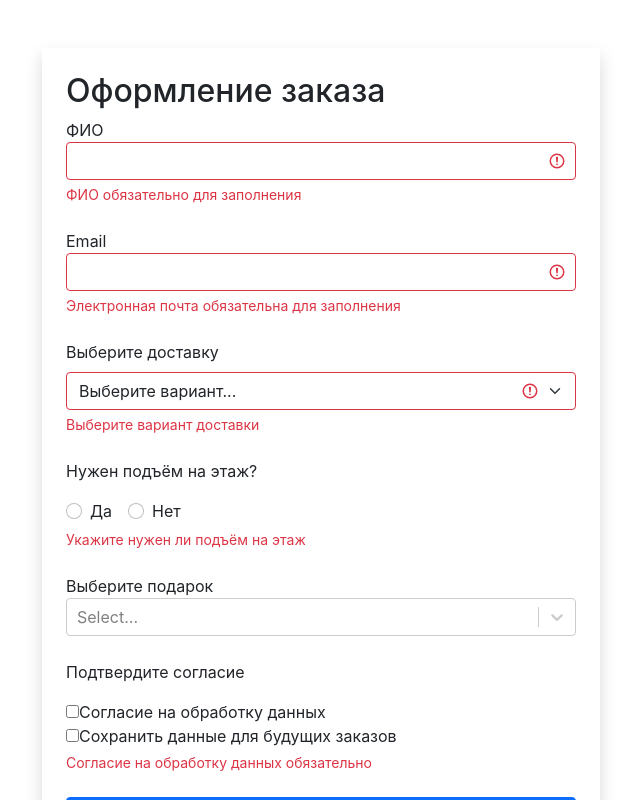
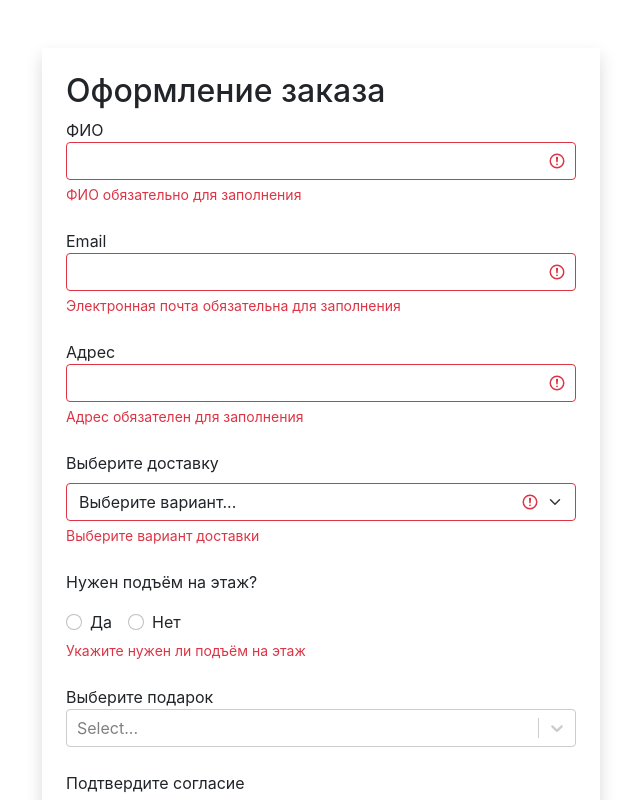
Before and after one commit to Vokadze/react-forms, a React (Create React App) app: page /order in a window 1280 px wide. Shown: the top 800 px of the page, without its empty margins (319-959 px from the left). Built offline with nearby package versions, Linux system fonts and the light colour scheme.

Commit message:
lesson10 8. Last correct.txt

```diff
--- a/src/components/order-form/orderForm.jsx
+++ b/src/components/order-form/orderForm.jsx
@@ -18,6 +18,7 @@ const OrderForm = () => {
     const [values, setValues] = useState({
         fio: "",
         email: "",
+        address: "",
         deliveryType: "",
         needLiftFloor: "",
         giftst: [],
@@ -73,6 +74,14 @@ const OrderForm = () => {
                     onChange={handleChange}
                     error={errors.email}
                 />
+                <TextField
+                    id="address"
+                    name="address"
+                    label="Адрес"
+                    value={values.address}
+                    onChange={handleChange}
+                    error={errors.address}
+                />
                 <SelectField
                     label="Выберите доставку"
                     name="deliveryType"
--- a/src/components/order-form/validationSchema.js
+++ b/src/components/order-form/validationSchema.js
@@ -12,6 +12,7 @@ export const validationSchema = yup.object().shape({
         .string()
         .required("Электронная почта обязательна для заполнения")
         .email("Email введён некорректно"),
+    address: yup.string().required("Адрес обязателен для заполнения"),
     deliveryType: yup.string().required("Выберите вариант доставки"),
     needLiftFloor: yup.string().required("Укажите нужен ли подъём на этаж"),
     agreement: yup
--- a/src/utils/parceYupError.js
+++ b/src/utils/parceYupError.js
@@ -4,10 +4,7 @@ export const parceYupError = (yupError) => {
     return Array.isArray(inner)
         ? inner.reduce((acc, item) => {
               const { path, errors } = item;
-              if (
-                  !Object.prototype.hasOwnProperty.call(acc, path) &&
-                  errors.length
-              ) {
+              if (!Object.prototype.hasOwnProperty.call(acc, path) && errors.length) {
                   // Если нет то добавляем первую
                   acc[path] = errors[0];
               }
```
